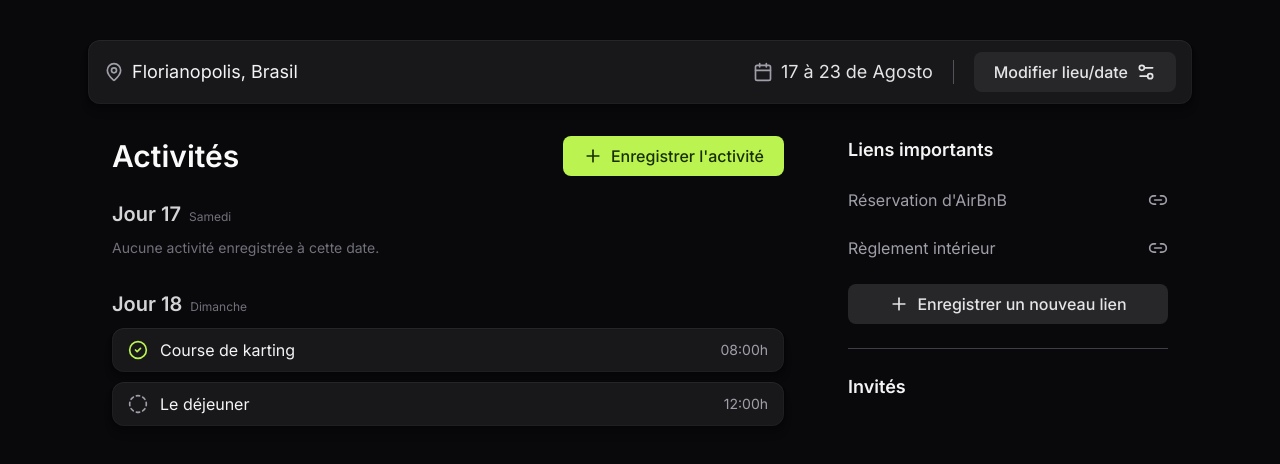
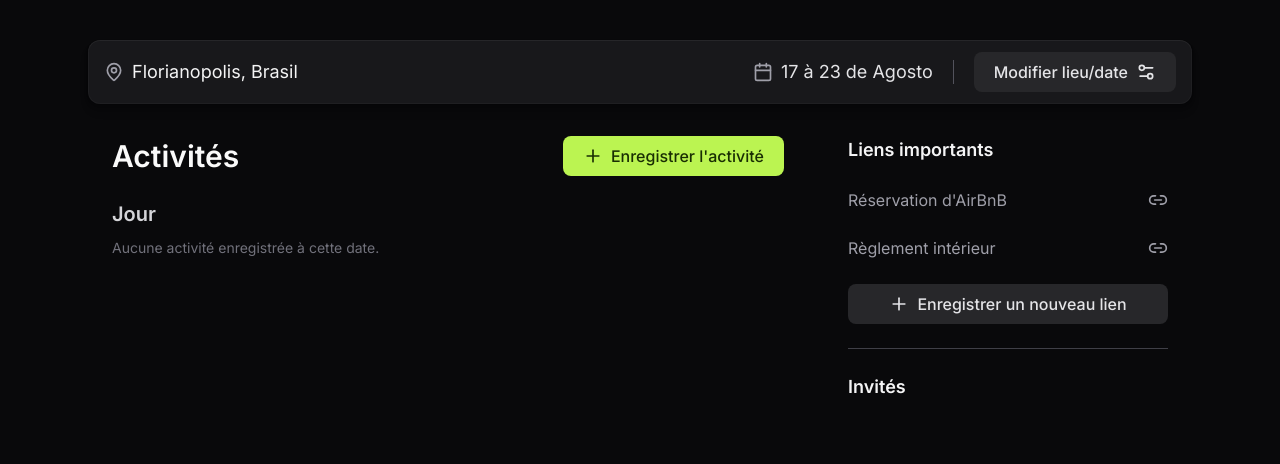
Before and after one commit to xeniaalex3/PlannTrip, a React (Vite) app in the folder frontend/: page /trips/1 in a window 1280 px wide. Shown: the top 464 px of the page. Built offline with nearby package versions, Linux system fonts and the light colour scheme.

Commit message:
✨ add ActivityContent component to display activities in TripDetails; refactor TripDetails to utilize ActivityContent and remove hardcoded activity display

```diff
--- /dev/null
+++ b/frontend/src/pages/TripDetails/ActivitiesContainer/ActivityContent/ActivityContent.tsx
@@ -0,0 +1,43 @@
+import { CircleCheck, CircleDashed } from 'lucide-react'
+import { type ActivityContentProps } from '../../../../@types/tripDetails'
+
+export default function ActivityContent({
+  dayLabel,
+  weekDay,
+  activities
+}: ActivityContentProps) {
+  return (
+    <div className="space-y-2.5">
+      <div className="flex gap-2 items-baseline">
+        <span className="text-zinc-300 font-semibold text-xl">
+          Jour {dayLabel}
+        </span>
+        <span className="text-zinc-500 text-xs">{weekDay}</span>
+      </div>
+      <div className="space-y-2.5">
+        {activities.length === 0 ? (
+          <p className="text-zinc-500 text-sm">
+            Aucune activité enregistrée à cette date.
+          </p>
+        ) : (
+          activities.map((activity, index) => (
+            <div
+              key={index}
+              className="px-4 py-2.5 bg-zinc-900 rounded-xl shadow-[var(--shadow)] flex items-center gap-3"
+            >
+              {activity.done ? (
+                <CircleCheck className="size-5 text-lime-300" />
+              ) : (
+                <CircleDashed className="size-5 text-zinc-400" />
+              )}
+              <span className="text-zinc-100">{activity.title}</span>
+              <span className="text-zinc-400 text-sm ml-auto">
+                {activity.time}
+              </span>
+            </div>
+          ))
+        )}
+      </div>
+    </div>
+  )
+}
--- a/frontend/src/pages/TripDetails/TripDetails.tsx
+++ b/frontend/src/pages/TripDetails/TripDetails.tsx
@@ -4,12 +4,11 @@ import {
   MapPin,
   Settings2,
   Plus,
-  CircleCheck,
-  CircleDashed
 } from 'lucide-react'
 import CustomButton from '../../components/ui/CustomButton/CustomButton'
 import LinksContent from './LinksContainer/LinksContent/LinksContent'
 import CreateLinkModal from './LinksContainer/CreateLinkModal/CreateLinkModal'
+import ActivityContent from './ActivitiesContainer/ActivityContent/ActivityContent'
 
 export default function TripDetails() {
   const [openLinkModal, setOpenLinkModal] = useState(false)
@@ -46,39 +45,7 @@ export default function TripDetails() {
             </CustomButton>
           </div>
           <div className="space-y-8">
-            <div className="space-y-2.5">
-              <div className="flex gap-2 items-baseline">
-                <span className="text-zinc-300 font-semibold text-xl">
-                  Jour 17
-                </span>
-                <span className="text-zinc-500 text-xs">Samedi</span>
-              </div>
-              <p className="text-zinc-500 text-sm">
-                Aucune activité enregistrée à cette date.
-              </p>
-            </div>
-            <div className="space-y-2.5">
-              <div className="flex gap-2 items-baseline">
-                <span className="text-zinc-300 font-semibold text-xl">
-                  Jour 18
-                </span>
-                <span className="text-zinc-500 text-xs">Dimanche</span>
-              </div>
-              <div className="space-y-2.5">
-                <div className="px-4 py-2.5 bg-zinc-900 rounded-xl shadow-[var(--shadow)] flex items-center gap-3">
-                  <CircleCheck className="size-5 text-lime-300" />
-                  <span className="text-zinc-100">Course de karting</span>
-                  <span className="text-zinc-400 text-sm ml-auto">08:00h</span>
-                </div>
-              </div>
-              <div className="space-y-2.5">
-                <div className="px-4 py-2.5 bg-zinc-900 rounded-xl shadow-[var(--shadow)] flex items-center gap-3">
-                  <CircleDashed className="size-5 text-zinc-400" />
-                  <span className="text-zinc-100">Le déjeuner</span>
-                  <span className="text-zinc-400 text-sm ml-auto">12:00h</span>
-                </div>
-              </div>
-            </div>
+         <ActivityContent dayLabel={''} weekDay={''} activities={[]} />
           </div>
         </div>
 
```
Also changed, not shown: frontend/src/@types/tripDetails.ts (+15 -3 lines).
